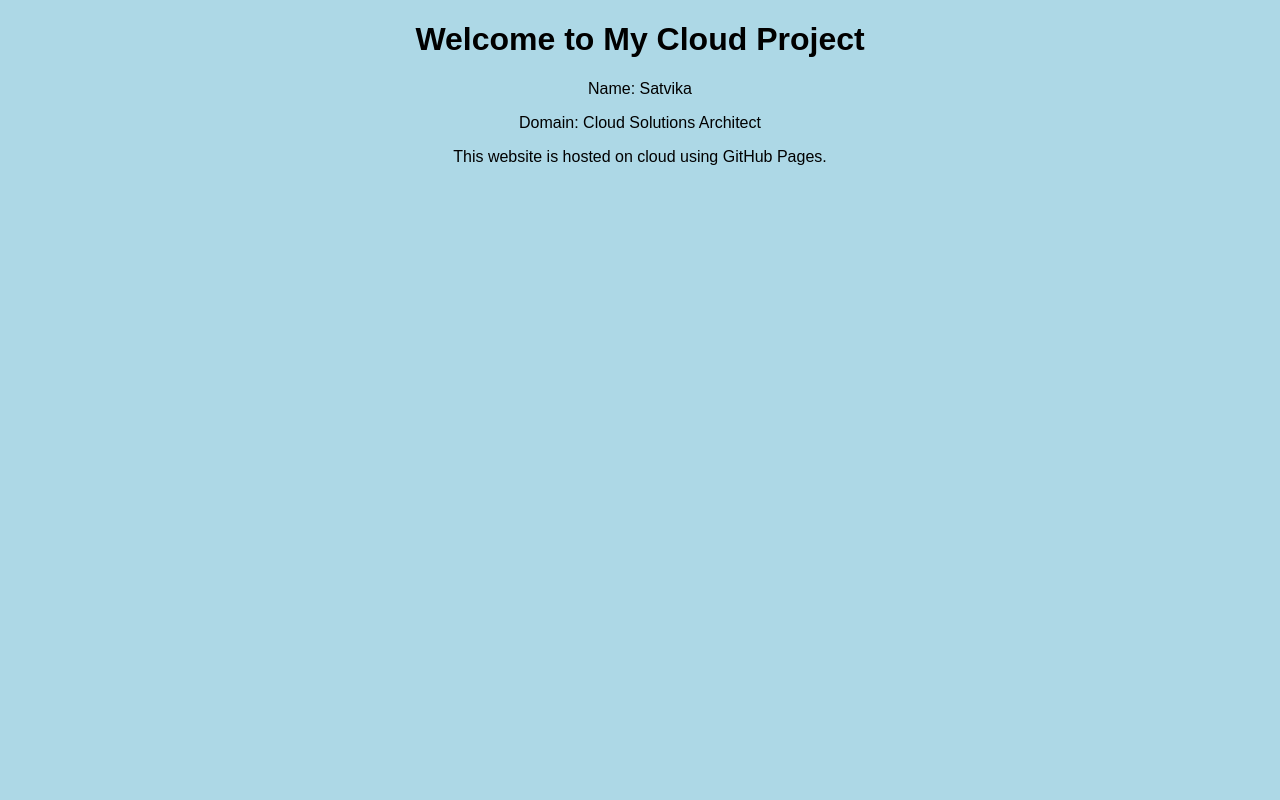
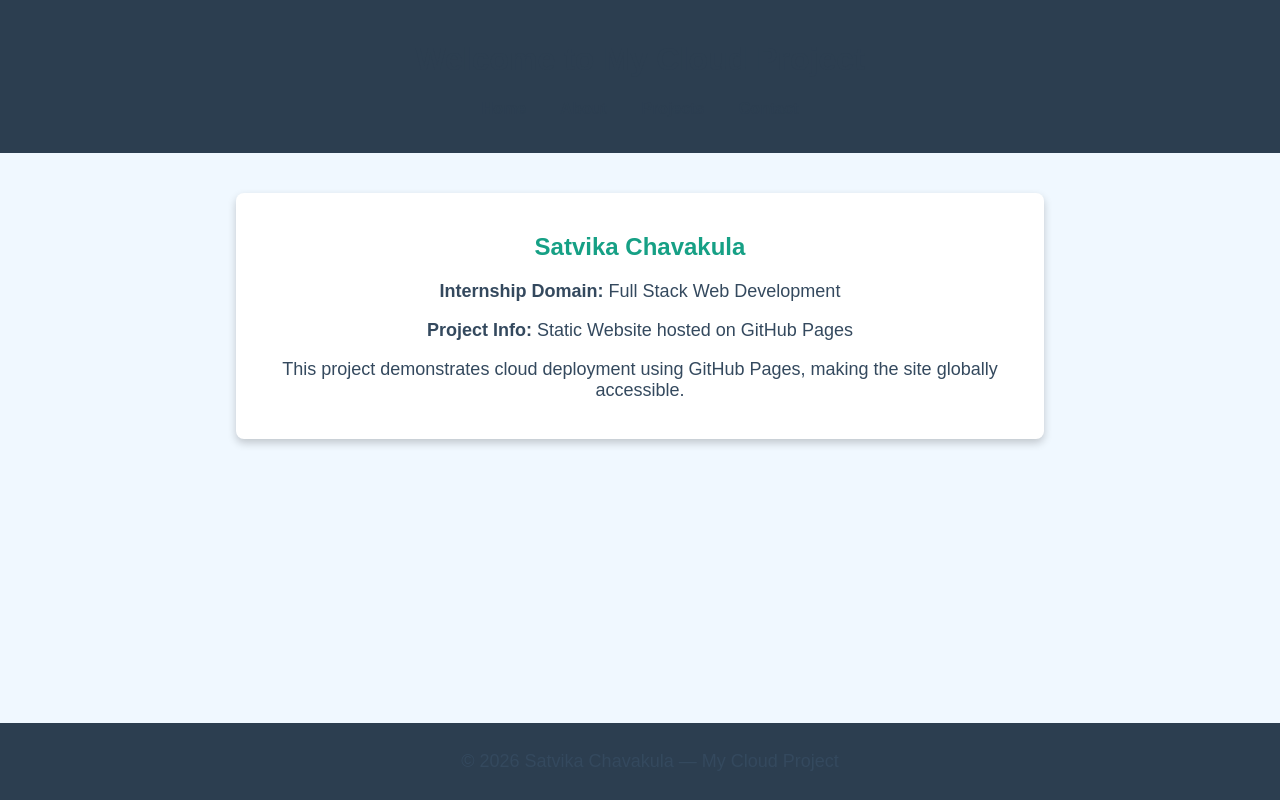
Before and after one commit to satvikachavakula-star/my-cloud-project, a plain HTML site: page index.html in a window 1280 px wide. Drawn offline with Linux system fonts and the light colour scheme.

Commit message:
index.html

```diff
--- a/index.html
+++ b/index.html
@@ -1,19 +1,81 @@
 <!DOCTYPE html>
-<html>
+<html lang="en">
 <head>
+  <meta charset="UTF-8">
   <title>My Cloud Project</title>
   <style>
     body {
-            background-color: lightblue;
+      font-family: Arial, sans-serif;
+      background: #f0f8ff;   /* Background color */
       text-align: center;
-            font-family: Arial;
+      margin: 0;
+      padding: 0;
+    }
+    header {
+      background: #2c3e50;
+      color: white;
+      padding: 20px;
+    }
+    nav {
+      margin: 15px 0;
+    }
+    nav a {
+      text-decoration: none;
+      color: #2c3e50;
+      margin: 0 15px;
+      font-weight: bold;
+    }
+    nav a:hover {
+      color: #16a085;
+    }
+    .card {
+      background: white;
+      border-radius: 8px;
+      box-shadow: 0 4px 8px rgba(0,0,0,0.2);
+      padding: 20px;
+      margin: 40px auto;
+      width: 60%;
+    }
+    h1 {
+      color: #2c3e50;
+    }
+    h2 {
+      color: #16a085;
+    }
+    p {
+      color: #34495e;
+      font-size: 18px;
+    }
+    footer {
+      background: #2c3e50;
+      color: white;
+      padding: 10px;
+      position: fixed;
+      bottom: 0;
+      width: 100%;
     }
   </style>
 </head>
 <body>
+  <header>
     <h1>Welcome to My Cloud Project</h1>
-    <p>Name: Satvika</p>
-    <p>Domain: Cloud Solutions Architect</p>
-    <p>This website is hosted on cloud using GitHub Pages.</p>
+    <nav>
+      <a href="index.html">Home</a>
+      <a href="about.html">About</a>
+      <a href="projects.html">Projects</a>
+      <a href="contact.html">Contact</a>
+    </nav>
+  </header>
+
+  <div class="card">
+    <h2>Satvika Chavakula</h2>
+    <p><strong>Internship Domain:</strong> Full Stack Web Development</p>
+    <p><strong>Project Info:</strong> Static Website hosted on GitHub Pages</p>
+    <p>This project demonstrates cloud deployment using GitHub Pages, making the site globally accessible.</p>
+  </div>
+
+  <footer>
+    <p>© 2026 Satvika Chavakula — My Cloud Project</p>
+  </footer>
 </body>
 </html>
```
Lines whose indentation alone changed are shown as unchanged.
